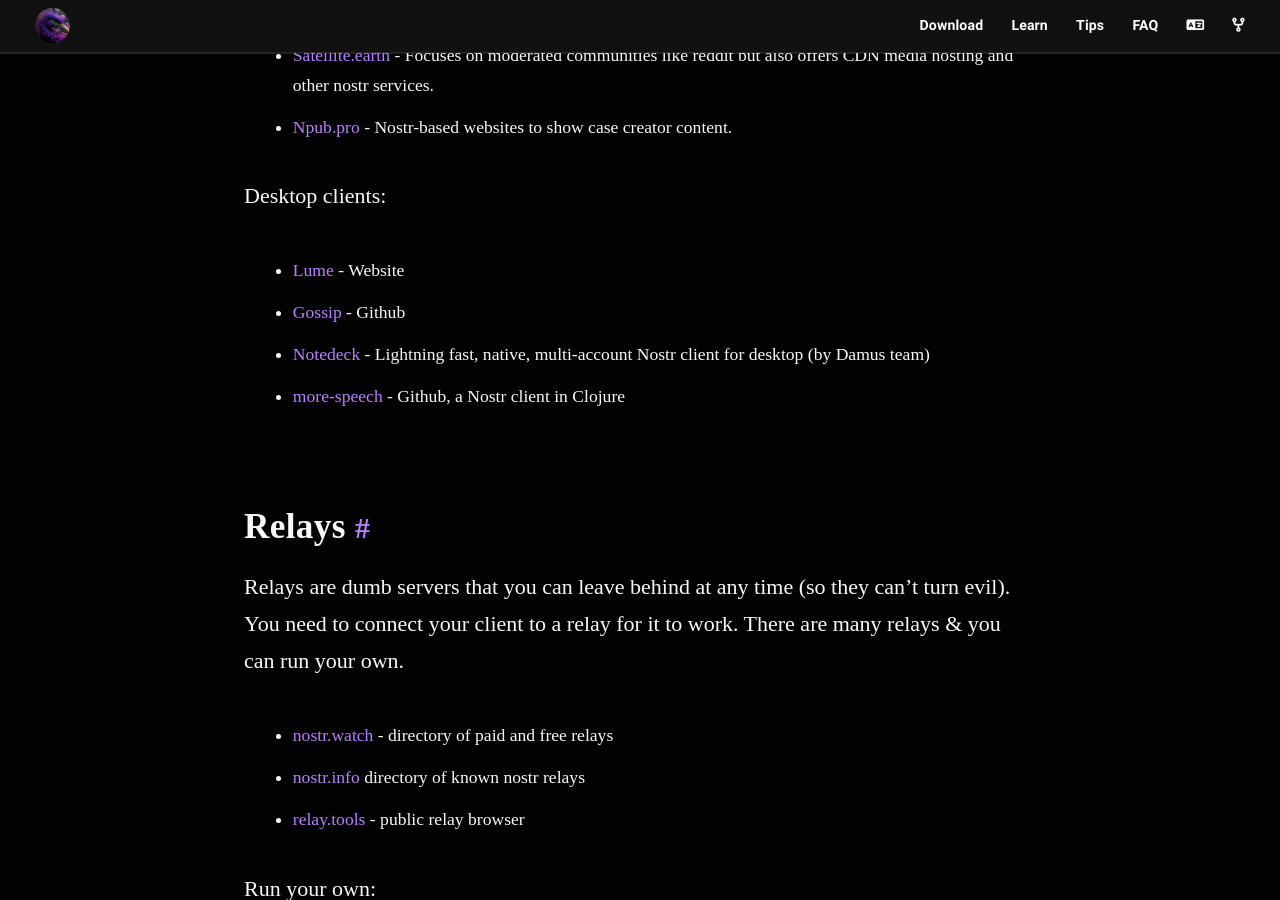
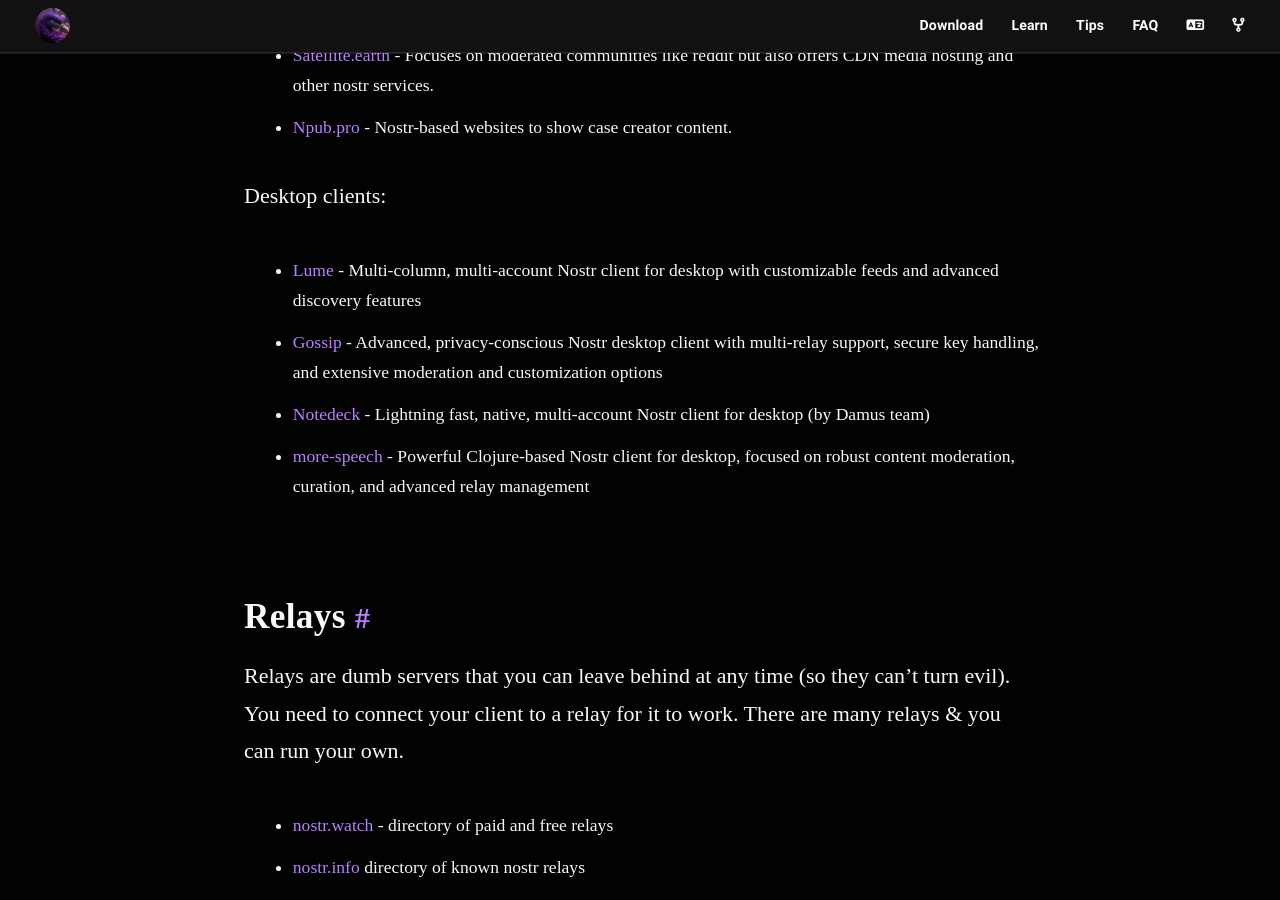
Before and after one commit to nostr-resources/nostr-resources.github.io, a Jekyll site: the page built from index.md, in a window 1280 px wide and 900 px high, scrolled down 7812 px. Built offline with Jekyll 4.4.1, drawn with Linux system fonts in a browser that asks for light colours; some web fonts are replaced.

Commit message:
docs: improve descriptions for Gossip and more-speech desktop clients

```diff
--- a/index.md
+++ b/index.md
@@ -249,10 +249,10 @@ Web clients for content creators:
 
 Desktop clients:
 
-- [Lume](https://lume.nu/) - Website
-- [Gossip](https://github.com/mikedilger/gossip) - Github
+- [Lume](https://lume.nu/) - Multi-column, multi-account Nostr client for desktop with customizable feeds and advanced discovery features
+- [Gossip](https://github.com/mikedilger/gossip) - Advanced, privacy-conscious Nostr desktop client with multi-relay support, secure key handling, and extensive moderation and customization options
 - [Notedeck](https://damus.io/notedeck/) - Lightning fast, native, multi-account Nostr client for desktop (by Damus team)
-- [more-speech](https://github.com/unclebob/more-speech) - Github, a Nostr client in Clojure
+- [more-speech](https://github.com/unclebob/more-speech) - Powerful Clojure-based Nostr client for desktop, focused on robust content moderation, curation, and advanced relay management
 
 ## Relays
 
```
